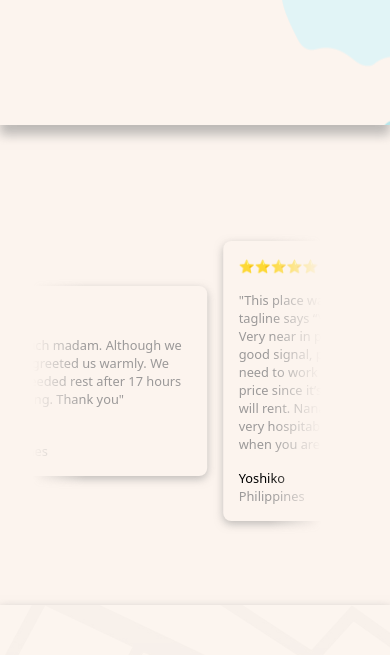
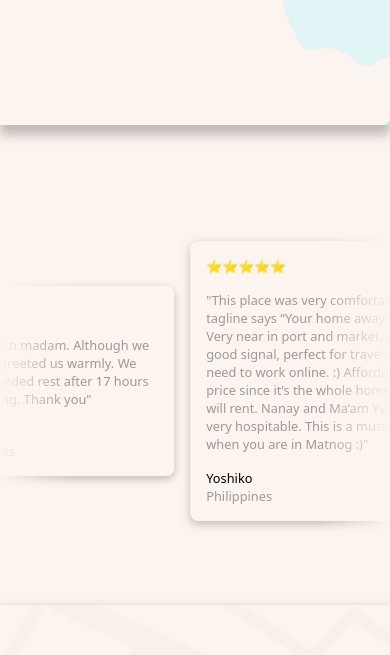
Before and after one commit to onmondo/abiza-landing-page, a React app: page / in a window 390 px wide. Shown: the part 3976-4631 px from the top of the page. Built offline with nearby package versions, Linux system fonts and the light colour scheme.

Commit message:
Fullbleed UI component for reviews section

```diff
--- a/src/styles/components/reviews.scss
+++ b/src/styles/components/reviews.scss
@@ -1,22 +1,12 @@
 #reviews {
-    grid-column: 2 / span 2;
-    /* margin: 2rem 0; */
+    grid-column: 1 / span 4;
     height: 30rem;
-    // display: grid;
-    // grid-template-columns: 0.5fr 4fr 0.5fr;
-    // justify-items: center;
-
 
     ul {
         grid-column: 1 / span 3;
-        // position: relative;
-        // top: -8rem;
-        // width: fit-content;
-        // max-width: 100%;
         height: 30rem;
         padding: 0;
         display: flex;
-        // flex-wrap: wrap;
         gap: 1rem;
         overflow: hidden;
         flex-direction: row;
@@ -67,7 +57,6 @@
 
 @keyframes scroll {
     to {
-        // transform: translate(calc(-50% - 0.5rem));
         transform: translate(-1162%);
     }
 }
--- a/src/styles/mediaQueries/screenSmallSize.scss
+++ b/src/styles/mediaQueries/screenSmallSize.scss
@@ -8,10 +8,6 @@
     #promote img.backgroundimg {
         width: 26rem;
     }
-
-    /* #promote img.backgroundimg {
-        display: none;
-    } */
 
     article#aboutme {
         h1 {
@@ -89,11 +85,6 @@
         border-top-right-radius: 0;
     }
 
-    section#reviews ul {
-         width: 18rem;
-        //  height: 140rem;
-    }
-
     #aboutus header {
         grid-column: 2 / span 2;
         grid-row: 3;
@@ -125,13 +116,8 @@
         display: block;
     }
 
-    /* section#location {
-        padding: 3rem 0;
-    } */
 
     section#location iframe {
-        /* grid-row: 1; */
         height: 40rem;
-
     }
 }
```
